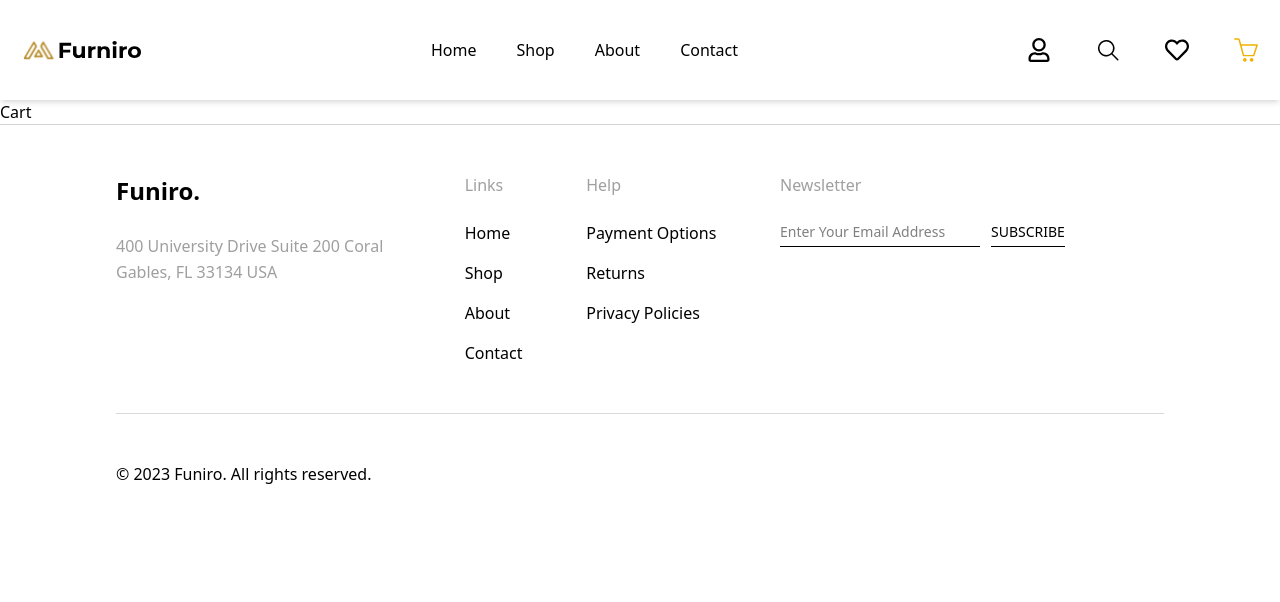
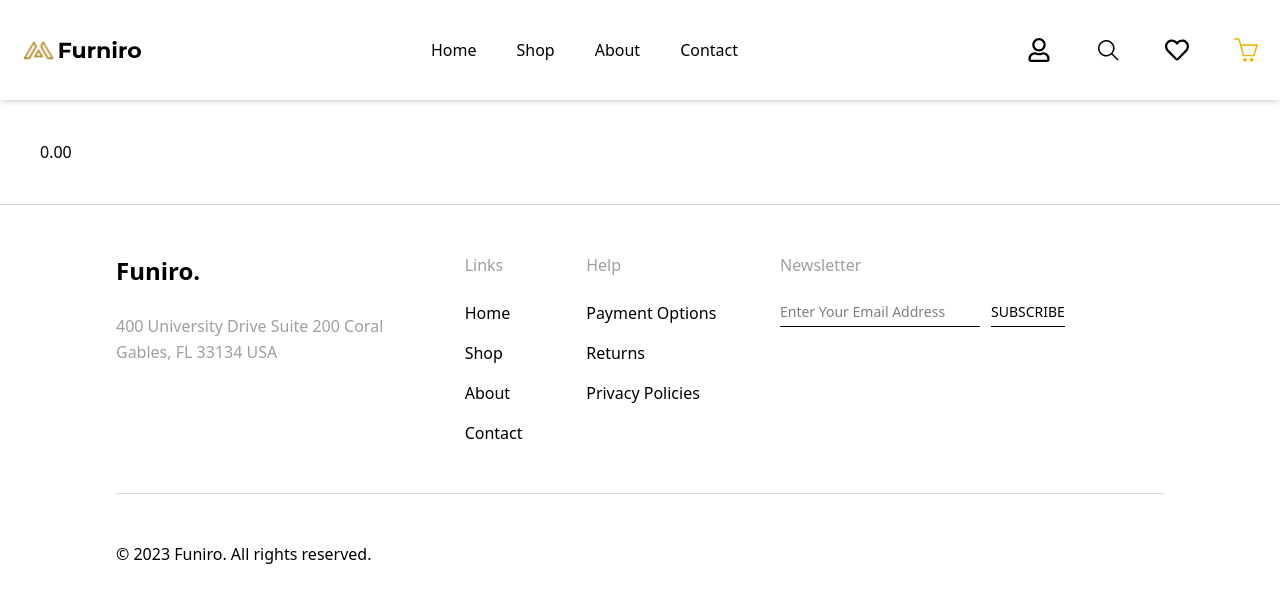
Before and after one commit to farrux-097/Deltron, a React (Vite) app: page /cart in a window 1280 px wide. Shown: the top 602 px of the page. Built offline with nearby package versions, Linux system fonts and the light colour scheme.

Commit message:
Add zustand add wishlist in localStorage

```diff
--- a/package.json
+++ b/package.json
@@ -17,7 +17,8 @@
     "react-dom": "^19.1.0",
     "react-icons": "^5.5.0",
     "react-router-dom": "^7.6.3",
-    "tailwindcss": "^4.1.11"
+    "tailwindcss": "^4.1.11",
+    "zustand": "^5.0.6"
   },
   "devDependencies": {
     "@eslint/js": "^9.30.1",
--- a/src/components/products/Products.jsx
+++ b/src/components/products/Products.jsx
@@ -1,9 +1,16 @@
 import React from "react";
 import { useNavigate } from "react-router-dom";
+import { useStore } from "../../zustand/useStore";
+import { FaRegHeart, FaHeart } from "react-icons/fa";
+import { LuShoppingCart } from "react-icons/lu";
+import { useCart } from "../../zustand/useCart";
 
 const Products = ({ data }) => {
   const navigate = useNavigate();
-
+  const { toggleWishlist, wishlist } = useStore();
+  const { add,cart } = useCart();
+  console.log(wishlist);
+console.log(cart);
   return (
     <div className="max-w-[1236px] w-full px-4 m-auto mt-[57px] flex flex-col items-center">
       <h1 className="text-[32px] sm:text-[40px] text-[#3A3A3A]">
@@ -14,17 +21,33 @@ const Products = ({ data }) => {
         {data?.products.map((product) => (
           <div
             key={product.id}
-            className="relative bg-[#F4F5F7] hover:bg-[#3A3A3A] hover:opacity-[28%] transition duration-300"
+            className="relative bg-[#F4F5F7] group transition duration-300"
           >
             <img
               alt={product.title}
-              className="h-[301px] object-contain w-full cursor-pointer"
+              className="h-[301px] object-contain cursor-pointer p-5 hover:p-0 w-max-[285px] hover:w-[325px] "
               onClick={() => navigate(`/product/${product.id}`)}
               src={product.thumbnail}
             />
-            <div className="w-[48px] h-[48px] rounded-full bg-[#E97171] absolute top-[24px] right-[24px] flex items-center justify-center">
+
+            <div className="w-[48px] h-[48px] rounded-full bg-[#E97171] absolute top-[24px] right-[24px] group-hover:translate-x-[72px] group-hover:opacity-0 duration-300  flex items-center justify-center">
               <p className="text-[16px] text-white">-50%</p>
             </div>
+            <div className="w-[48px] h-[70px] absolute top-[24px] right-[-24px] group-hover:translate-x-[-30px] opacity-0 group-hover:opacity-100 duration-300  flex items-center justify-center">
+              <div className="flex flex-col">
+                <button className="size-[30px]" onClick={() => toggleWishlist(product)}>
+                  {wishlist.some((item) => item.id === product.id) ? (
+                    <FaHeart size="25px"/>
+                  ) : (
+                    <FaRegHeart size="25px"/>
+                  )}
+                </button>
+                <button onClick={() => add(product)}>
+                  <LuShoppingCart size="25px"/>
+                </button>
+              </div>
+            </div>
+
             <div className="p-[16px]">
               <h3 className="text-[20px] font-semibold">{product.title}</h3>
               <p className="text-[14px] text-[#898989] font-semibold">
--- a/src/pages/cart/Cart.jsx
+++ b/src/pages/cart/Cart.jsx
@@ -1,9 +1,44 @@
-import React from 'react'
+import React from "react";
+import { useCart } from "../../zustand/useCart";
+import Products from "../../components/products/Products";
 
 const Cart = () => {
+  const { cart, increment, decrement, remove } = useCart();
+  const totalPrice = cart.reduce(
+    (sum, item) => sum + item.price * item.quantity,
+    0
+  );
+
   return (
-    <div>Cart</div>
-  )
-}
+    <div className="p-10">
+      <h1 className="text-2x1">{totalPrice.toFixed(2)}</h1>
+      {cart?.map((product) => (
+        <div key={product.id}>
+          <img src={product.thumbnail} width={60} alt="" />
+          <p>{product.title}</p>
+          <p>{product.price} USD</p>
+          <strong>{(product.quantity * product.price).toFixed(2)} USD</strong>
+          <div>
+            <button
+              disabled={product.quantity <= 1}
+              onClick={() => decrement(product)}
+              className="p-2 bg-gray-300 disabled: opacity-40"
+            >
+              -
+            </button>
+            <span className="p-2">{product.quantity}</span>
+            <button
+              onClick={() => increment(product)}
+              className="p-2bg-gray-300"
+            >
+              +
+            </button>
+            <button onClick={() => remove(product)}>delete</button>
+          </div>
+        </div>
+      ))}
+    </div>
+  );
+};
 
 export default Cart
--- /dev/null
+++ b/src/zustand/useCart.js
@@ -0,0 +1,39 @@
+import { create } from "zustand";
+
+export const useCart = create((set) => ({
+  cart: JSON.parse(localStorage.getItem("cart")) || [],
+
+  add: (payload) =>
+    set((state) => {
+      const exist = state.cart.some((item) => item.id === payload.id);
+      if (exist) {
+        return { cart: state.cart };
+      } else {
+        let store = [...state.cart, { ...payload, quantity: 1 }];
+        localStorage.setItem("cart", JSON.stringify(store));
+        return { cart: store };
+      }
+    }),
+  remove: (payload) =>
+    set((state) => {
+      let store = state.cart.filter((item) => item.id !== payload.id);
+      localStorage.setItem("cart", JSON.stringify(store));
+      return { cart: store };
+    }),
+  increment: (payload) =>
+    set((state) => {
+      let store = state.cart.map((item) =>
+        item.id === payload.id ? { ...item, quantity: item.quantity + 1 } : item
+      );
+      localStorage.setItem("cart", JSON.stringify(store));
+      return { cart: store };
+    }),
+  decrement: (payload) =>
+    set((state) => {
+      let store = state.cart.map((item) =>
+        item.id === payload.id ? { ...item, quantity: item.quantity - 1 } : item
+      );
+      localStorage.setItem("cart", JSON.stringify(store));
+      return { cart: store };
+    }),
+}));
--- /dev/null
+++ b/src/zustand/useStore.js
@@ -0,0 +1,18 @@
+import { create } from "zustand";
+
+export const useStore = create((set) => ({
+  wishlist: JSON.parse(localStorage.getItem("wishlist")) || [],
+
+  toggleWishlist: (payload) =>
+    set((state) => {
+      const exist = state.wishlist.some((item) => item.id === payload.id);
+      let store = [];
+      if (exist) {
+        store = state.wishlist.filter((item) => item.id !== payload.id);
+      } else {
+        store = [...state.wishlist, payload];
+      }
+      localStorage.setItem("wishlist", JSON.stringify(store));
+      return { wishlist: store };
+    }),
+}));
```
Also changed, not shown: 1 other file (tests, documents, lock files or other folders).
